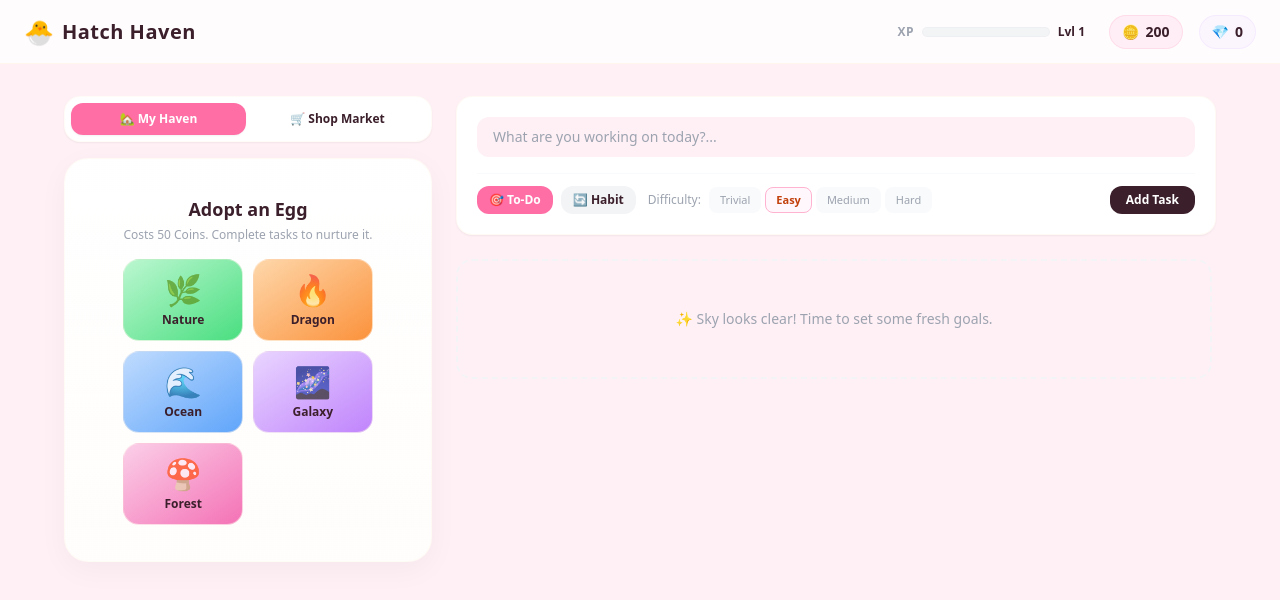
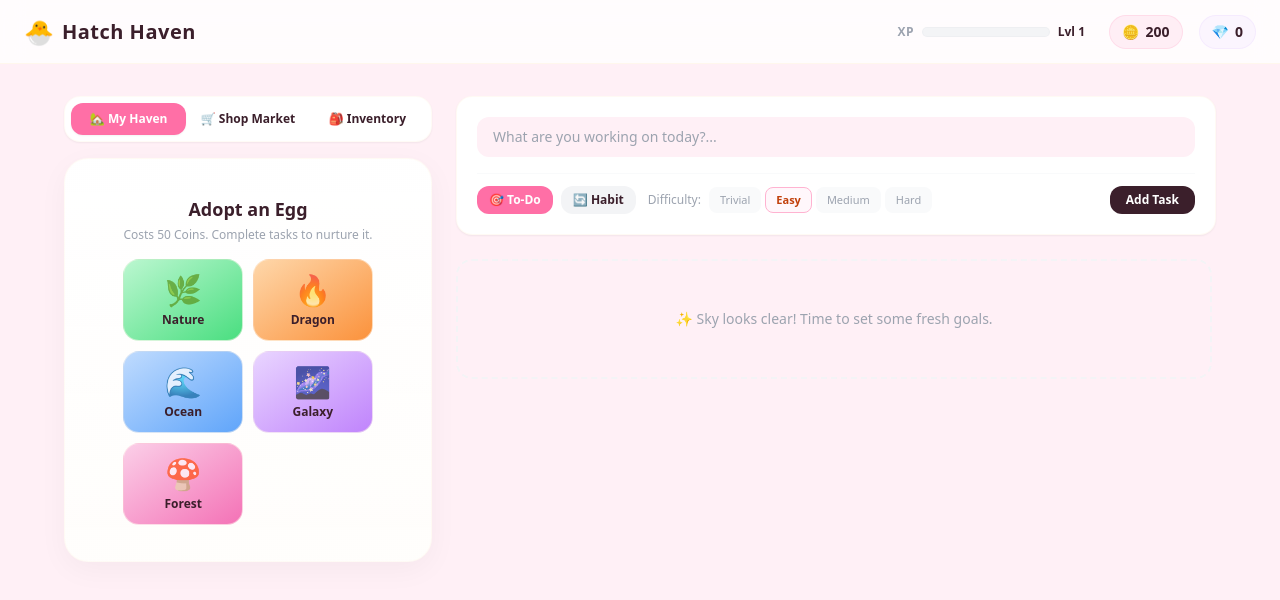
Before and after one commit to Nhyira-dev/Hatch-Haven, a React (Vite) app: page / in a window 1280 px wide. Shown: the top 600 px of the page. Built offline with nearby package versions, Linux system fonts and the light colour scheme.

Commit message:
feat: add inventory bag, consume flow, error boundary, and fix provider nesting

```diff
--- a/Src/App.tsx
+++ b/Src/App.tsx
@@ -1,18 +1,18 @@
 import React from 'react';
-import { GameProvider } from './contexts/GameContext';
 import Navbar from './Components/Navbar/Navbar';
 import HomePage from './Pages/Home/Hompage';
+import { ErrorBoundary } from './Components/ErrorBoundary';
 
 const App: React.FC = () => {
   return (
-    <GameProvider>
+    <ErrorBoundary>
       <div className="min-h-screen bg-hh-bg selection:bg-hh-accent/30">
         <Navbar />
         <main className="pt-24 pb-12 px-4 sm:px-6 lg:px-8">
           <HomePage />
         </main>
       </div>
-    </GameProvider>
+    </ErrorBoundary>
   );
 };
 
--- /dev/null
+++ b/Src/Components/ErrorBoundary.tsx
@@ -0,0 +1,41 @@
+import React, { Component, ErrorInfo, ReactNode } from 'react';
+
+interface ErrorBoundaryProps {
+  children: ReactNode;
+}
+
+interface ErrorBoundaryState {
+  hasError: boolean;
+  errorMessage: string;
+}
+
+export class ErrorBoundary extends Component<ErrorBoundaryProps, ErrorBoundaryState> {
+  constructor(props: ErrorBoundaryProps) {
+    super(props);
+    this.state = { hasError: false, errorMessage: '' };
+  }
+
+  static getDerivedStateFromError(error: Error): ErrorBoundaryState {
+    return { hasError: true, errorMessage: error.message };
+  }
+
+  componentDidCatch(error: Error, errorInfo: ErrorInfo) {
+    console.error('Unhandled error in app:', error, errorInfo);
+  }
+
+  render() {
+    if (this.state.hasError) {
+      return (
+        <div className="min-h-screen flex items-center justify-center bg-hh-bg px-4 py-12">
+          <div className="max-w-md w-full bg-white shadow-lg rounded-3xl border border-orange-50 p-8 text-center">
+            <h1 className="text-2xl font-extrabold text-hh-text mb-4">Oops, something went wrong.</h1>
+            <p className="text-sm text-gray-500 mb-6">Refresh the page or come back later.</p>
+            <p className="text-xs text-gray-400 break-words">{this.state.errorMessage}</p>
+          </div>
+        </div>
+      );
+    }
+
+    return this.props.children;
+  }
+}
--- /dev/null
+++ b/Src/Components/Inventory/InventoryBag.tsx
@@ -0,0 +1,60 @@
+import React from 'react';
+import { useGame } from '../../contexts/GameContext';
+import { SHOP_ITEMS } from '../Shop/shopData';
+
+export const InventoryBag: React.FC = () => {
+  const { inventory, activePet, consumeItem } = useGame();
+
+  const ownedItems = inventory
+    .map((entry) => ({
+      item: SHOP_ITEMS.find((shopItem) => shopItem.id === entry.itemId),
+      quantity: entry.quantity,
+    }))
+    .filter((entry) => entry.item && entry.quantity > 0);
+
+  return (
+    <div className="w-full p-2">
+      <div className="mb-4 text-center">
+        <h3 className="font-extrabold text-lg text-hh-text">Backpack</h3>
+        <p className="text-xs text-gray-400">Use your collected treats to support your companion.</p>
+      </div>
+
+      <div className="space-y-3 max-h-[340px] overflow-y-auto pr-1">
+        {ownedItems.length === 0 ? (
+          <div className="text-[11px] text-gray-400 p-4 rounded-2xl bg-white border border-orange-50">
+            Your backpack is empty. Visit the shop to buy tasty rewards.
+          </div>
+        ) : (
+          ownedItems.map(({ item, quantity }) => (
+            <div key={item?.id} className="p-3 bg-white border border-orange-50 rounded-2xl flex items-center justify-between shadow-sm">
+              <div className="flex items-center gap-3">
+                <span className="text-2xl">{item?.emoji}</span>
+                <div>
+                  <p className="text-sm font-bold text-hh-text">{item?.name}</p>
+                  <p className="text-[10px] text-gray-400">Qty: {quantity}</p>
+                  <p className="text-[10px] text-gray-400 truncate max-w-[170px]">{item?.description}</p>
+                </div>
+              </div>
+              <button
+                onClick={() => item && consumeItem(item.id, item.statBoost)}
+                disabled={!activePet}
+                className="px-3 py-2 bg-hh-primary text-white rounded-xl text-[10px] font-bold transition-all hover:brightness-105 disabled:opacity-50"
+              >
+                {activePet ? 'Use' : 'No Pet'
+                }
+              </button>
+            </div>
+          ))
+        )}
+      </div>
+
+      {!activePet && ownedItems.length > 0 && (
+        <div className="mt-4 text-[11px] text-orange-800 bg-orange-50 rounded-2xl px-4 py-3">
+          Hatch a pet first, then use items from your backpack to keep it happy and fed.
+        </div>
+      )}
+    </div>
+  );
+};
+
+export default InventoryBag;
--- a/Src/Components/Pet/PetDisplay.tsx
+++ b/Src/Components/Pet/PetDisplay.tsx
@@ -3,7 +3,7 @@ import { useGame } from '../../contexts/GameContext';
 import { SHOP_ITEMS } from '../Shop/shopData';
 
 export const PetDisplay: React.FC = () => {
-  const { activePet, interactWithPet, inventory, consumeInventoryItem } = useGame();
+  const { activePet, interactWithPet, inventory, consumeItem } = useGame();
 
   if (!activePet) return null;
 
@@ -79,7 +79,7 @@ export const PetDisplay: React.FC = () => {
                 </div>
               </div>
               <button
-                onClick={() => item && consumeInventoryItem(item)}
+                onClick={() => item && consumeItem(item.id, item.statBoost)}
                 className="px-3 py-2 bg-hh-primary text-white rounded-xl text-[10px] font-bold transition-all hover:brightness-105 disabled:opacity-50"
               >
                 Use
--- a/Src/Pages/Home/Hompage.tsx
+++ b/Src/Pages/Home/Hompage.tsx
@@ -6,10 +6,11 @@ import { EggSelector } from '../../Components/Egg/EggSelector';
 import { EggIncubator } from '../../Components/Egg/EggIncubator';
 import { PetDisplay } from '../../Components/Pet/PetDisplay';
 import { ShopCatalog } from '../../Components/Shop/ShopCatalog';
+import { InventoryBag } from '../../Components/Inventory/InventoryBag';
 
 export const HomePage: React.FC = () => {
   const { tasks, activeEgg, activePet } = useGame();
-  const [activeTab, setActiveTab] = useState<'haven' | 'shop'>('haven');
+  const [activeTab, setActiveTab] = useState<'haven' | 'shop' | 'inventory'>('haven');
 
   return (
     <div className="grid grid-cols-1 lg:grid-cols-3 gap-6 max-w-6xl mx-auto">
@@ -32,11 +33,21 @@ export const HomePage: React.FC = () => {
           >
             🛒 Shop Market
           </button>
+          <button
+            onClick={() => setActiveTab('inventory')}
+            className={`flex-1 py-2 rounded-xl text-xs font-bold transition-all ${
+              activeTab === 'inventory' ? 'bg-hh-primary text-white shadow-sm' : 'text-hh-text hover:bg-gray-50'
+            }`}
+          >
+            🎒 Inventory
+          </button>
         </div>
 
         <div className="cozy-card p-5 flex flex-col items-center justify-center min-h-[380px] lg:min-h-[400px] bg-gradient-to-b from-white to-orange-50/20 w-full">
           {activeTab === 'shop' ? (
             <ShopCatalog />
+          ) : activeTab === 'inventory' ? (
+            <InventoryBag />
           ) : activePet ? (
             <PetDisplay />
           ) : activeEgg ? (
--- a/Src/contexts/GameContext.tsx
+++ b/Src/contexts/GameContext.tsx
@@ -17,7 +17,7 @@ interface GameContextType {
   hatchPet: (name: string) => void;
   interactWithPet: (action: 'feed' | 'play') => void;
   buyShopItem: (item: ShopItem) => boolean;
-  consumeInventoryItem: (item: ShopItem) => void;
+  consumeItem: (itemId: string, statBoost: { hunger: number; happiness: number }) => void;
 }
 
 const GameContext = createContext<GameContextType | undefined>(undefined);
@@ -130,21 +130,21 @@ export const GameProvider: React.FC<{ children: ReactNode }> = ({ children }) =>
     return true;
   };
 
-  const consumeInventoryItem = (item: ShopItem) => {
+  const consumeItem = (itemId: string, statBoost: { hunger: number; happiness: number }) => {
     if (!activePet) return;
 
     setInventory((prev) =>
       prev
         .map((entry) =>
-          entry.itemId === item.id ? { ...entry, quantity: Math.max(entry.quantity - 1, 0) } : entry
+          entry.itemId === itemId ? { ...entry, quantity: Math.max(entry.quantity - 1, 0) } : entry
         )
         .filter((entry) => entry.quantity > 0)
     );
 
     setActivePet((prev) => {
       if (!prev) return null;
-      const nextHunger = Math.min(prev.hunger + item.statBoost.hunger, 100);
-      const nextHappiness = Math.min(prev.happiness + item.statBoost.happiness, 100);
+      const nextHunger = Math.min(prev.hunger + statBoost.hunger, 100);
+      const nextHappiness = Math.min(prev.happiness + statBoost.happiness, 100);
       let nextLevel = prev.level;
       if (nextHappiness === 100 && nextHunger >= 80 && prev.level < 3) {
         nextLevel += 1;
@@ -214,7 +214,7 @@ export const GameProvider: React.FC<{ children: ReactNode }> = ({ children }) =>
   };
 
   return (
-    <GameContext.Provider value={{ coins, gems, xp, tasks, activeEgg, activePet, inventory, addTask, completeTodo, trackHabit, deleteTask, purchaseEgg, hatchPet, interactWithPet, buyShopItem, consumeInventoryItem }}>
+    <GameContext.Provider value={{ coins, gems, xp, tasks, activeEgg, activePet, inventory, addTask, completeTodo, trackHabit, deleteTask, purchaseEgg, hatchPet, interactWithPet, buyShopItem, consumeItem }}>
       {children}
     </GameContext.Provider>
   );
```
